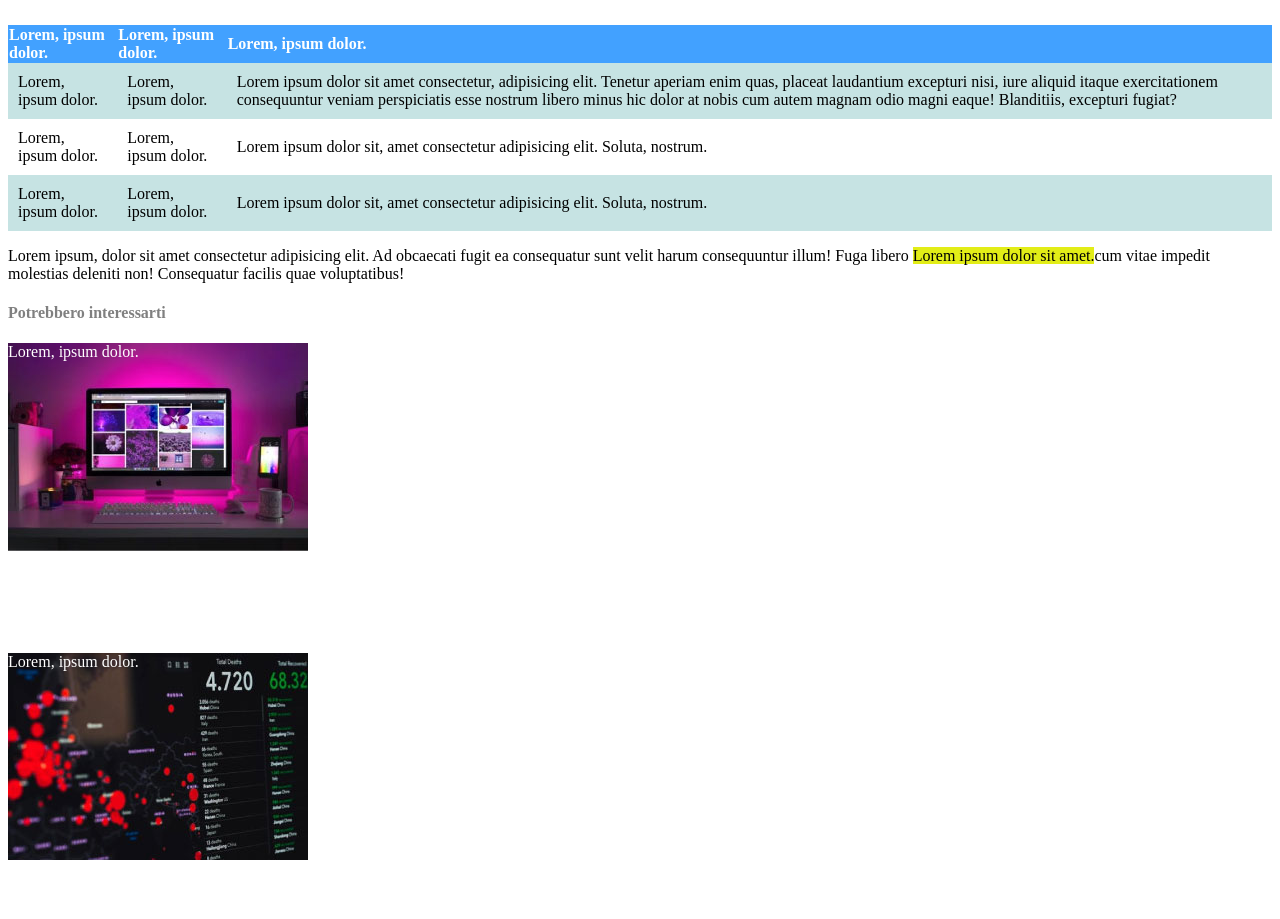
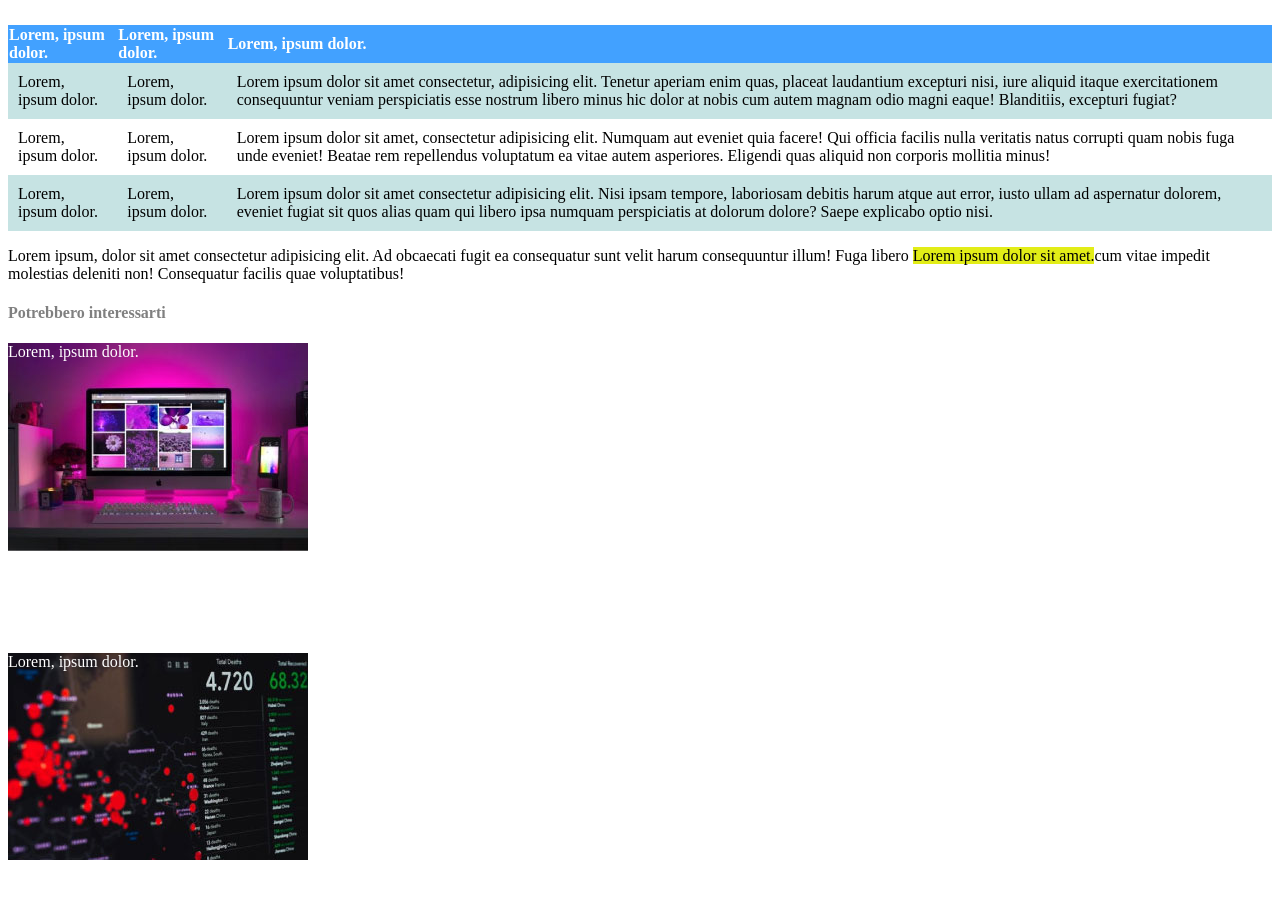
Before and after one commit to EnricoCirilli/html-css-booleaner, a plain HTML site: page index.html in a window 1280 px wide. Shown: the part 812-1731 px from the top of the page. Drawn offline with Linux system fonts and the light colour scheme.

Commit message:
add: refining and improving

```diff
--- a/css/style.css
+++ b/css/style.css
@@ -65,6 +65,7 @@ td{
 .table-white{
     background-color: white;
       }
+
 /* table */
 
 /* footer sizing and color */
--- a/index.html
+++ b/index.html
@@ -53,12 +53,12 @@
                 <tr>
                     <td class="table-white">Lorem, ipsum dolor.</td>
                     <td class="table-white">Lorem, ipsum dolor.</td>
-                    <td class="table-white">Lorem ipsum dolor sit, amet consectetur adipisicing elit. Soluta, nostrum.</td>
+                    <td class="table-white">Lorem ipsum dolor sit amet, consectetur adipisicing elit. Numquam aut eveniet quia facere! Qui officia facilis nulla veritatis natus corrupti quam nobis fuga unde eveniet! Beatae rem repellendus voluptatum ea vitae autem asperiores. Eligendi quas aliquid non corporis mollitia minus!</td>
                 </tr>
                 <tr>
                     <td>Lorem, ipsum dolor.</td>
                     <td>Lorem, ipsum dolor.</td>
-                    <td>Lorem ipsum dolor sit, amet consectetur adipisicing elit. Soluta, nostrum.</td>
+                    <td>Lorem ipsum dolor sit amet consectetur adipisicing elit. Nisi ipsam tempore, laboriosam debitis harum atque aut error, iusto ullam ad aspernatur dolorem, eveniet fugiat sit quos alias quam qui libero ipsa numquam perspiciatis at dolorum dolore? Saepe explicabo optio nisi.</td>
                 </tr>
             </table>
             <p>Lorem ipsum, dolor sit amet consectetur adipisicing elit. Ad obcaecati fugit ea consequatur sunt velit harum consequuntur illum! Fuga libero <span class="highlight">Lorem ipsum dolor sit amet.</span>cum vitae impedit molestias deleniti non! Consequatur facilis quae voluptatibus!</p>
```
